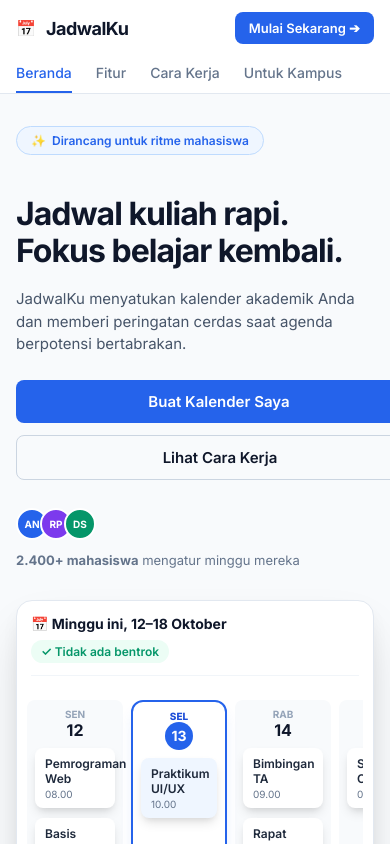
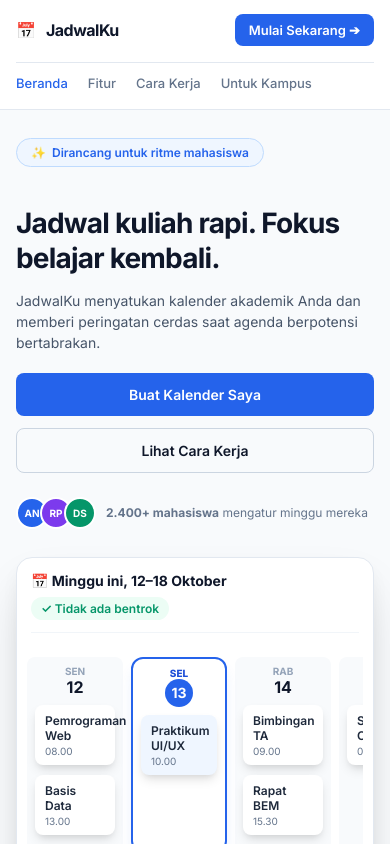
Before and after one commit to Dyahayusw/jadwalku, a Vue app: page / in a window 390 px wide. Shown: the top 844 px of the page. Built offline with nearby package versions, Linux system fonts and the light colour scheme; no server answers.

Commit message:
landing.css

```diff
--- a/src/assets/css/landing.css
+++ b/src/assets/css/landing.css
@@ -197,10 +197,7 @@
 .page-landing .calendar-preview-card {
     background-color: #FFFFFF;
     border-radius: 16px;
-
-    /* --- SHADOW UTAMA YANG LEBIH TEGAS & TIMBUL --- */
     box-shadow: 0 25px 50px -12px rgba(0, 0, 0, 0.18), 0 10px 20px -5px rgba(0, 0, 0, 0.08);
-
     border: 1px solid #E2E8F0;
     padding: 24px;
 }
@@ -260,29 +257,21 @@
 
 .page-landing .cal-event {
     background-color: #FFFFFF;
-    /* Hapus border tipis agar shadow lebih bersih */
     border: none;
     border-radius: 8px;
     padding: 8px 10px;
-    margin-bottom: 10px; /* Sedikit tambah jarak antar card */
-
-    /* --- SHADOW YANG LEBIH JELAS & TEGAS --- */
-    /* Nilai blur dan spread lebih besar, warna sedikit lebih gelap */
+    margin-bottom: 10px;
     box-shadow: 0 6px 12px -2px rgba(0, 0, 0, 0.12), 0 4px 6px -3px rgba(0, 0, 0, 0.08);
-
-    /* Transisi tetap halus */
     transition: transform 0.2s ease, box-shadow 0.2s ease;
 }
 
-/* Efek hover yang lebih dramatis */
 .page-landing .cal-event:hover {
-    transform: translateY(-3px); /* Kartu naik lebih tinggi */
+    transform: translateY(-3px);
     box-shadow: 0 20px 25px -5px rgba(0, 0, 0, 0.15), 0 10px 10px -5px rgba(0, 0, 0, 0.1);
 }
 
 .page-landing .cal-event.blue-bg {
     background-color: #EFF6FF;
-    /* Border dihilangkan juga untuk versi biru */
     border: none;
 }
 
@@ -380,19 +369,14 @@
 
 /* ================= GAYA KHUSUS HARI INI (TODAY) ================= */
 .page-landing .cal-col.today {
-    background-color: #EFF6FF; /* Latar belakang biru sangat muda */
-    border: 2px solid #2563EB; /* Garis tepi biru utama yang tegas */
-    box-shadow: 0 4px 10px rgba(37, 99, 235, 0.15); /* Efek timbul khusus */
+    background-color: #FFFFFF;
+    border: 2px solid #2563EB;
+    border-radius: 12px;
+    box-shadow: 0 10px 15px -3px rgba(37, 99, 235, 0.12);
+    position: relative;
 }
 
-/* Mengubah warna teks nama hari dan tanggal untuk hari ini agar lebih menonjol */
-.page-landing .cal-col.today .day-name {
-    color: #1D4ED8;
-    font-weight: 800;
-}
-
-.page-landing .cal-col.today .day-num {
-    color: #1E40AF;
+.page-landing .today-badge-circle {
     background-color: #2563EB;
     color: #FFFFFF;
     width: 28px;
@@ -403,10 +387,16 @@
     justify-content: center;
     margin: 0 auto 8px auto;
     font-size: 14px;
+    font-weight: 700;
+}
+
+.page-landing .cal-col.today .day-name {
+    color: #1D4ED8;
+    font-weight: 800;
 }
 
 /* ==========================================
-   RESPONSIF - LANDING PAGE
+   RESPONSIF - LANDING PAGE (DIOPTIMALKAN UNTUK MOBILE)
    ========================================== */
 .page-landing section[id], .page-landing header[id] {
     scroll-margin-top: 110px;
@@ -440,11 +430,15 @@
 }
 
 @media (max-width: 768px) {
-    /* Navbar: baris 1 = logo + tombol, baris 2 = menu yang bisa digeser */
+    /* Navbar: Terstruktur rapi dan tidak berjejal */
     .page-landing .navbar {
         flex-wrap: wrap;
-        padding: 12px 16px 0 16px;
-        row-gap: 0;
+        padding: 14px 16px;
+        gap: 12px;
+    }
+
+    .page-landing .nav-brand .brand-title {
+        font-size: 16px;
     }
 
     .page-landing .nav-actions .btn-primary {
@@ -455,8 +449,10 @@
     .page-landing .nav-links {
         order: 3;
         width: 100%;
-        gap: 24px;
-        margin-top: 10px;
+        gap: 20px;
+        margin-top: 4px;
+        padding-top: 8px;
+        border-top: 1px solid #E2E8F0;
         overflow-x: auto;
         scrollbar-width: none;
         -webkit-overflow-scrolling: touch;
@@ -468,52 +464,65 @@
 
     .page-landing .nav-link {
         flex-shrink: 0;
-        padding: 10px 0;
-        border-bottom: 2px solid transparent;
+        padding: 4px 0;
+        font-size: 13px;
         white-space: nowrap;
-    }
-
-    .page-landing .nav-link.active {
-        border-bottom-color: #2563EB;
     }
 
     .page-landing section[id], .page-landing header[id] {
         scroll-margin-top: 100px;
     }
 
-    /* Hero */
+    /* Hero Section: Jarak lebih longgar, elemen tidak terpotong */
     .page-landing .hero-section {
-        padding: 32px 16px 40px 16px;
-        gap: 32px;
+        padding: 28px 16px 36px 16px;
+        gap: 28px;
     }
 
     .page-landing .hero-left h1 {
-        font-size: 32px;
-        letter-spacing: -1px;
+        font-size: 28px;
+        letter-spacing: -0.8px;
+        line-height: 1.25;
+        margin-bottom: 12px;
     }
 
     .page-landing .hero-desc {
-        font-size: 15px;
-        margin-bottom: 24px;
+        font-size: 14px;
+        line-height: 1.5;
+        margin-bottom: 20px;
     }
 
+    /* Perbaikan Jarak Tombol Utama di Mobile (Stack ke bawah dengan gap aman) */
     .page-landing .hero-buttons {
+        display: flex;
         flex-direction: column;
-        margin-bottom: 28px;
+        gap: 12px;
+        margin-bottom: 24px;
+        width: 100%;
     }
 
-    .page-landing .hero-buttons .btn-large {
-        width: 100%;
+    .page-landing .hero-buttons .btn-large,
+    .page-landing .hero-buttons .btn-outline,
+    .page-landing .hero-buttons .btn-primary {
+        width: 100% !important;
         text-align: center;
-        display: inline-flex;
+        display: flex;
         justify-content: center;
+        padding: 13px 16px;
+        font-size: 14px;
+        box-sizing: border-box;
     }
 
     .page-landing .hero-social-proof {
-        flex-wrap: wrap;
+        gap: 10px;
+        margin-top: 8px;
     }
 
-    /* Mockup kalender: kartu lebih ringkas, kolom hari bisa digeser */
+    .page-landing .proof-text {
+        font-size: 12px;
+    }
+
+    /* Mockup kalender: padding ringkas dan grid bisa digeser horizontal */
     .page-landing .calendar-preview-card {
         padding: 14px;
     }
@@ -567,7 +576,6 @@
         gap: 16px;
     }
 
-    /* Banner "Untuk Kampus" memakai inline style span 3 + padding besar */
     .page-landing .features-grid .feature-card {
         grid-column: auto !important;
         padding: 20px !important;
@@ -577,25 +585,3 @@
         font-size: 14px !important;
     }
 }
-/* Styling tambahan untuk menyesuaikan kotak hari ini persis seperti referensi */
-.page-landing .cal-col.today {
-    background-color: #FFFFFF;
-    border: 2px solid #2563EB;
-    border-radius: 12px;
-    box-shadow: 0 10px 15px -3px rgba(37, 99, 235, 0.12);
-    position: relative;
-}
-
-.page-landing .today-badge-circle {
-    background-color: #2563EB;
-    color: #FFFFFF;
-    width: 28px;
-    height: 28px;
-    border-radius: 50%;
-    display: flex;
-    align-items: center;
-    justify-content: center;
-    margin: 0 auto 8px auto;
-    font-size: 14px;
-    font-weight: 700;
-}
```
